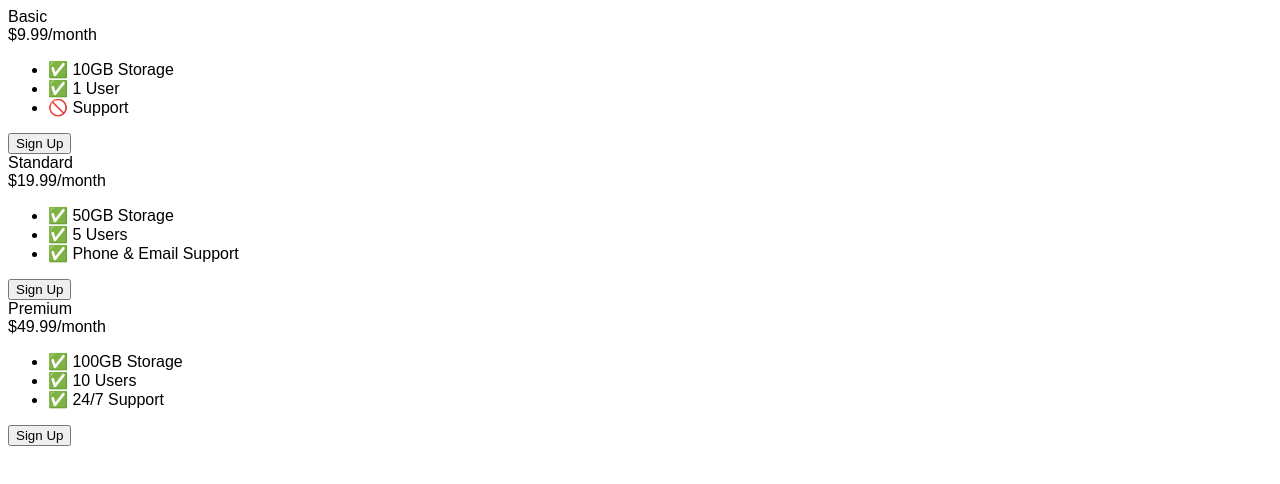
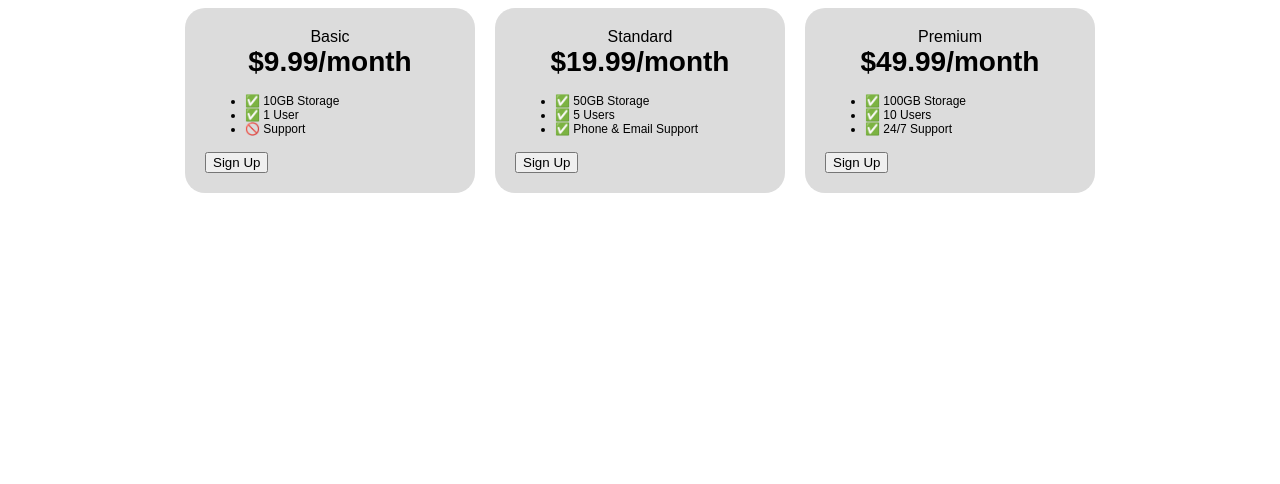
Before and after one commit to sunlipeipei/webdevelopment, a plain HTML site: page Section 9/9.4 Flexbox Pricing Table Project/index.html in a window 1280 px wide. Drawn offline with Linux system fonts and the light colour scheme; a web font is replaced by a local one.

Commit message:
12/26 updates

```diff
--- a/Section 9/9.4 Flexbox Pricing Table Project/index.html
+++ b/Section 9/9.4 Flexbox Pricing Table Project/index.html
@@ -9,6 +9,28 @@
   <style>
     body {
       font-family: 'Sono', sans-serif;
+    }
+    .pricing-container {
+      display: flex;
+      justify-content: center;
+      gap: 20px;
+    }
+    .pricing-plan {
+      background-color: gainsboro;
+      justify-content: center;
+      border-radius: 20px;
+      padding: 20px;
+      width: 250px;
+    }
+    .plan-price {
+      font-size: 1.75rem;
+      font-weight: bold;
+    }
+    .pricing-plan > div {
+      text-align: center;
+    }
+    li {
+      font-size: 0.75rem;
     }
 
     /* Hint: What can you do with a media query and flexbox? */
```
Also changed, not shown: Section 9/9.1 Flex Direction/index.html (+1 -0 lines).
